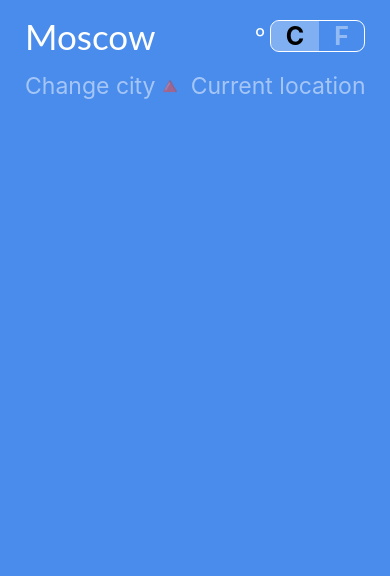
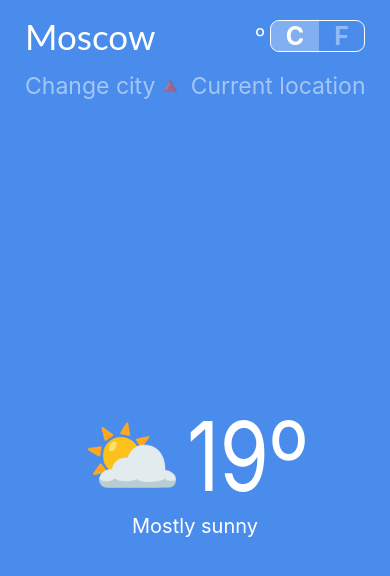
Before and after one commit to dekitsuneco/react-native-weather-forecast, a React Native app: screen / in a window 390 px wide. Shown: the top 576 px of the page. Built offline with nearby package versions, Linux system fonts and the light colour scheme.

Commit message:
Create mockup for main info block

```diff
--- a/App.js
+++ b/App.js
@@ -1,11 +1,13 @@
 import React, {useState} from 'react';
 import {View, FlatList, Text, Image, StyleSheet} from 'react-native';
 import Header from './components/Header/Header';
+import Main from './components/Main/Main';
 
 const App = () => {
   return (
     <View style={styles.root}>
       <Header />
+      <Main />
     </View>
   );
 };
--- a/components/Header/TemperatureSwitch/TemperatureSwitch.js
+++ b/components/Header/TemperatureSwitch/TemperatureSwitch.js
@@ -44,7 +44,7 @@ const styles = StyleSheet.create({
   },
   temperatureCelsius: {
     paddingHorizontal: 15,
-    color: 'rgba(255, 255, 255)',
+    color: 'rgba(255, 255, 255, 1)',
     backgroundColor: 'rgba(255, 255, 255, 0.3)',
     borderTopLeftRadius: 8,
     borderBottomLeftRadius: 8,
--- /dev/null
+++ b/components/Main/Main.js
@@ -0,0 +1,51 @@
+import {StyleSheet, Text, View} from 'react-native';
+import React from 'react';
+
+const Main = () => {
+  return (
+    <View style={styles.mainView}>
+      <View style={styles.weatherMainInfo}>
+        <View style={styles.topRow}>
+          <Text style={styles.weatherIcon}>⛅</Text>
+          <Text style={styles.weatherTemperature}>19º</Text>
+        </View>
+        <View style={styles.bottomRow}>
+          <Text style={styles.weatherDescription}>Mostly sunny</Text>
+        </View>
+      </View>
+    </View>
+  );
+};
+
+export default Main;
+
+const styles = StyleSheet.create({
+  mainView: {
+    flex: 1,
+    justifyContent: 'center',
+    alignItems: 'center',
+  },
+  topRow: {
+    flexDirection: 'row',
+    justifyContent: 'center',
+    marginBottom: 9,
+  },
+  weatherIcon: {
+    fontSize: 80,
+    color: 'white',
+    paddingRight: 5,
+  },
+  weatherTemperature: {
+    fontSize: 80,
+    color: 'white',
+    transform: [{scaleX: 1}, {scaleY: 1.2}],
+  },
+  bottomRow: {
+    flexDirection: 'row',
+    justifyContent: 'center',
+  },
+  weatherDescription: {
+    fontSize: 20,
+    color: 'white',
+  },
+});
```
Also changed, not shown: components/Header/LocationSwitch/LocationSwitch.js (+2 -6 lines).
